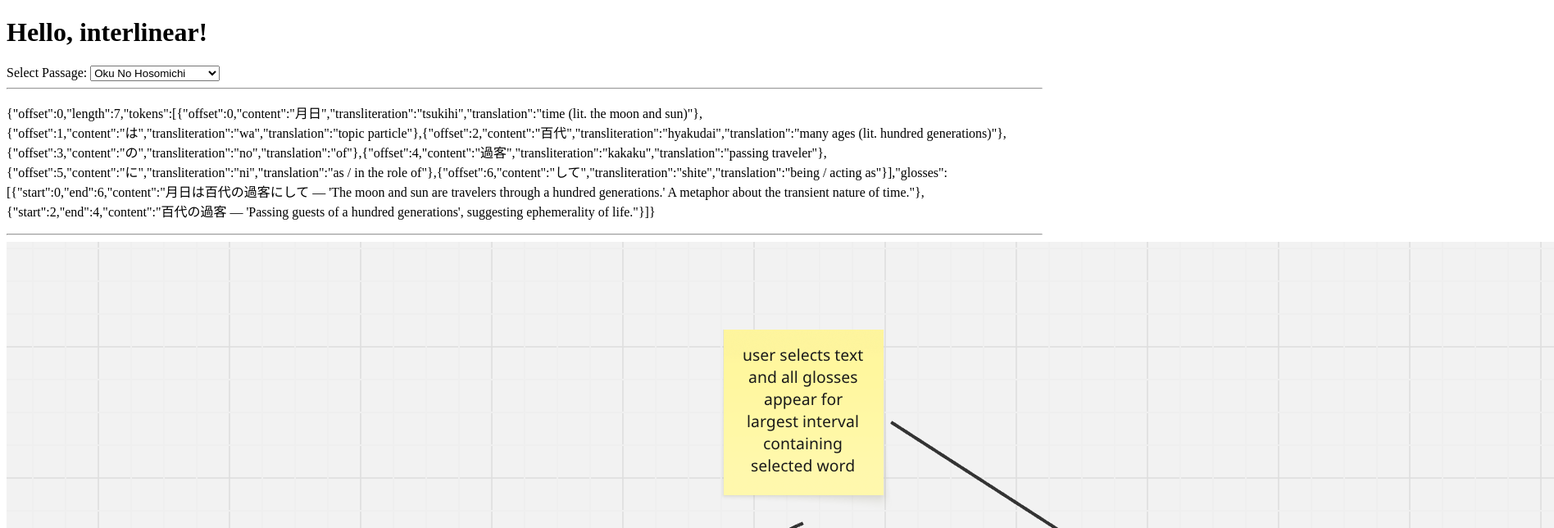
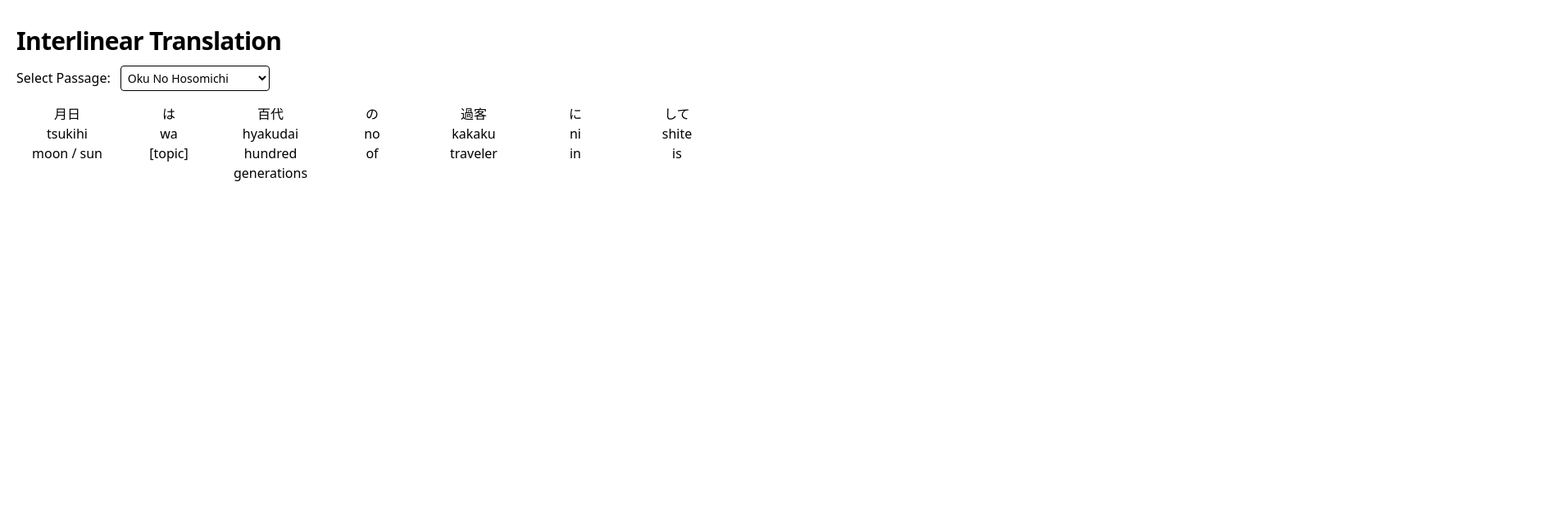
Before and after one commit to firezdog/interlinear-translation, a React app: page / in a window 1280 px wide. Shown: the top 644 px of the page at 82% size, 1896 px wide, since content can reach past the window. Built offline with nearby package versions, Linux system fonts and the light colour scheme.

Commit message:
add tokens and token display

```diff
--- /dev/null
+++ b/postcss.config.mjs
@@ -0,0 +1,5 @@
+export default {
+    plugins: {
+        "@tailwindcss/postcss": {},
+    }
+}
--- a/public/passages/oku-no-hosomichi/1.json
+++ b/public/passages/oku-no-hosomichi/1.json
@@ -6,19 +6,19 @@
       "offset": 0,
       "content": "月日",
       "transliteration": "tsukihi",
-      "translation": "time (lit. the moon and sun)"
+      "translation": "moon / sun"
     },
     {
       "offset": 1,
       "content": "は",
       "transliteration": "wa",
-      "translation": "topic particle"
+      "translation": "[topic]"
     },
     {
       "offset": 2,
       "content": "百代",
       "transliteration": "hyakudai",
-      "translation": "many ages (lit. hundred generations)"
+      "translation": "hundred generations"
     },
     {
       "offset": 3,
@@ -30,19 +30,19 @@
       "offset": 4,
       "content": "過客",
       "transliteration": "kakaku",
-      "translation": "passing traveler"
+      "translation": "traveler"
     },
     {
       "offset": 5,
       "content": "に",
       "transliteration": "ni",
-      "translation": "as / in the role of"
+      "translation": "in"
     },
     {
       "offset": 6,
       "content": "して",
       "transliteration": "shite",
-      "translation": "being / acting as"
+      "translation": "is"
     }
   ],
   "glosses": [
--- a/public/passages/ovid/1.json
+++ b/public/passages/ovid/1.json
@@ -5,49 +5,49 @@
     {
       "offset": 0,
       "content": "In",
-      "transliteration": "in",
+      "transliteration": "",
       "translation": "into"
     },
     {
       "offset": 1,
       "content": "nova",
-      "transliteration": "nova",
+      "transliteration": "",
       "translation": "new"
     },
     {
       "offset": 2,
       "content": "fert",
-      "transliteration": "fert",
+      "transliteration": "",
       "translation": "carries"
     },
     {
       "offset": 3,
       "content": "animus",
-      "transliteration": "animus",
+      "transliteration": "",
       "translation": "mind"
     },
     {
       "offset": 4,
       "content": "mutatas",
-      "transliteration": "mutātās",
+      "transliteration": "",
       "translation": "changed"
     },
     {
       "offset": 5,
       "content": "dicere",
-      "transliteration": "dīcere",
+      "transliteration": "",
       "translation": "to speak"
     },
     {
       "offset": 6,
       "content": "formas",
-      "transliteration": "fōrmās",
+      "transliteration": "",
       "translation": "forms"
     },
     {
       "offset": 7,
       "content": "corpora",
-      "transliteration": "corpora",
+      "transliteration": "",
       "translation": "bodies"
     }
   ],
--- a/public/passages/quran/1.json
+++ b/public/passages/quran/1.json
@@ -6,7 +6,7 @@
       "offset": 0,
       "content": "بِسْمِ",
       "transliteration": "bismi",
-      "translation": "in the name (of)"
+      "translation": "in name"
     },
     {
       "offset": 1,
@@ -18,13 +18,13 @@
       "offset": 2,
       "content": "الرَّحْمَـٰنِ",
       "transliteration": "ar-raḥmāni",
-      "translation": "the Most Merciful"
+      "translation": "most merciful"
     },
     {
       "offset": 3,
       "content": "الرَّحِيمِ",
       "transliteration": "ar-raḥīmi",
-      "translation": "the Most Compassionate"
+      "translation": "most compassionate"
     }
   ],
   "glosses": [
--- a/src/App.tsx
+++ b/src/App.tsx
@@ -2,6 +2,7 @@ import { useEffect, useState } from "react";
 
 import { Passage } from "@/types/passage";
 import { FileClient } from "@/clients/file"
+import TokenBlock from "@/TokenBlock";
 
 const passageOptions = [
     { key: 'oku-no-hosomichi', name: 'Oku No Hosomichi'},
@@ -31,20 +32,23 @@ function App() {
     if (error) return <pre style={{ color: "red" }}>{error}</pre>;
 
     return (
-        <div>
-            <h1>Hello, interlinear!</h1>
+        <div className="px-5 py-5">
+            <h1 className="py-3 text-3xl font-bold tracking-tight">Interlinear Translation</h1>
             <label>
-                Select Passage:{" "}
-                <select value={selectedKey} onChange={(e) => setSelectedKey(e.target.value)}>
+                <span className="pr-3">Select Passage:</span>
+                <select
+                    className="border rounded px-1 py-1 bg-white text-sm"
+                    value={selectedKey}
+                    onChange={(e) => setSelectedKey(e.target.value)}
+                >
                     {passageOptions.map((passage) => (
                         <option key={passage.key} value={passage.key}>{passage.name}</option>
                     ))}
                 </select>
             </label>
-            <hr></hr>
-            <p>{JSON.stringify(passage)}</p>
-            <hr></hr>
-            <img src="/mockup.png"></img>
+            <div className="py-3 grid grid-cols-2 sm:grid-cols-4 md:grid-cols-6 lg:grid-cols-8 xl:grid-cols-10" dir="auto">
+                {passage && passage.tokens.map((token) => <TokenBlock key={`${token.content}-${token.offset}`} token={token} />)}
+            </div>
         </div>
     );
 }
--- /dev/null
+++ b/src/TokenBlock.tsx
@@ -0,0 +1,11 @@
+import { Token } from "@/types/passage";
+
+export default function TokenBlock({ token }: { token: Token }) {
+    return (
+        <div className="py-1 px-1 hover:bg-sky-100 text-center">
+            <div>{token.content}</div>
+            <div>{token.transliteration}</div>
+            <div>{token.translation}</div>
+        </div>
+    )
+}
--- /dev/null
+++ b/src/index.css
@@ -0,0 +1 @@
+@import "tailwindcss"
--- a/src/index.tsx
+++ b/src/index.tsx
@@ -1,5 +1,6 @@
 import { createRoot } from "react-dom/client"
 import { App } from "@/App"
+import "@/index.css"
 
 const root = createRoot(document.getElementById("root")!);
 root.render(<App />)
--- a/webpack.config.js
+++ b/webpack.config.js
@@ -29,6 +29,10 @@ module.exports = {
                 test: /\.tsx?$/,
                 loader: "ts-loader",
                 exclude: /node_modules/
+            },
+            {
+                test: /\.css$/i,
+                use: ['style-loader', 'css-loader', 'postcss-loader']
             }
         ]
     },
```
Also changed, not shown: package.json (+7 -0 lines), 2 other files (tests, documents, lock files or other folders).
